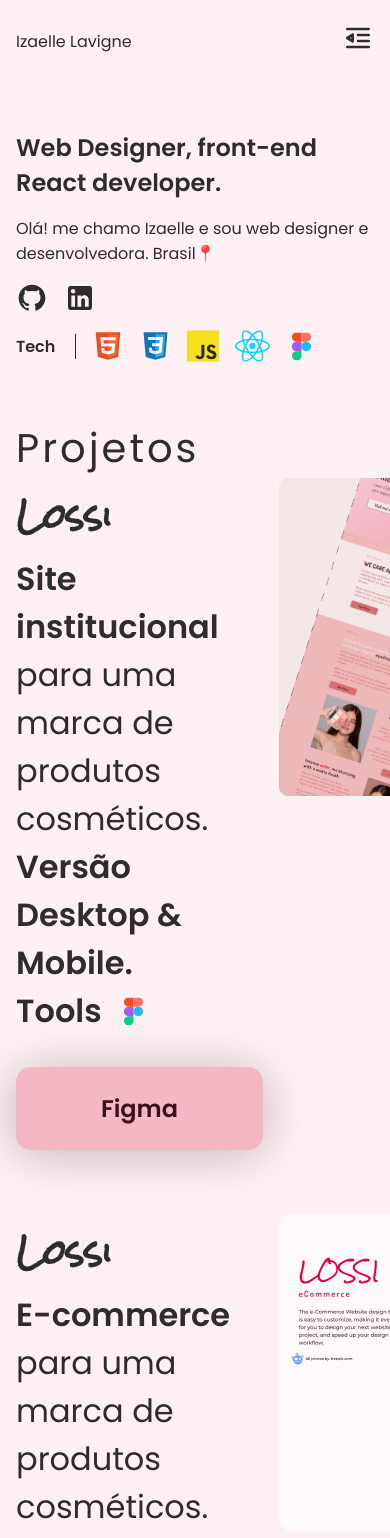
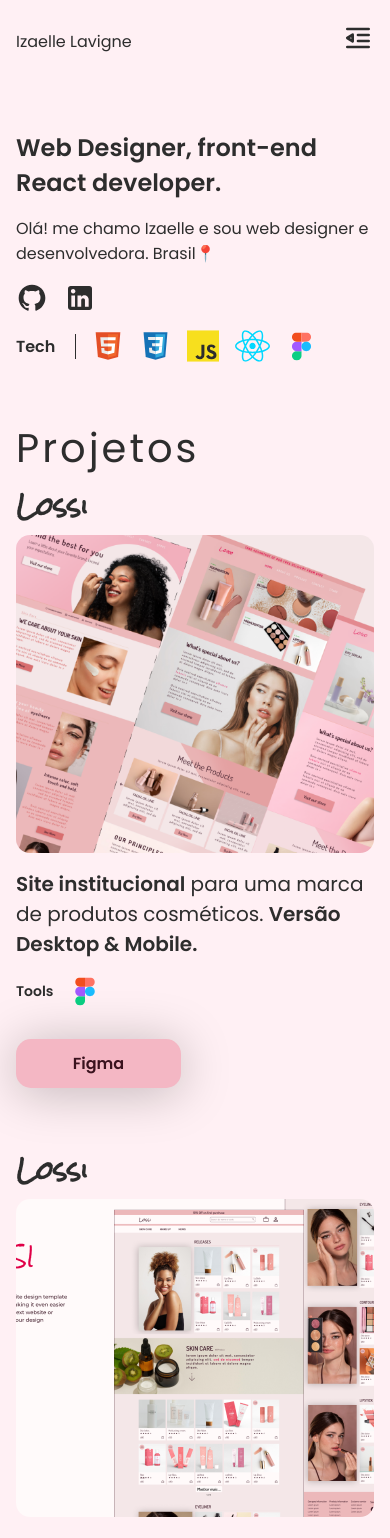
Before and after one commit to LeoCesar0/ellelavigne-portfolio, a React (Vite) app: page / in a window 390 px wide. Shown: the top 1538 px of the page. Built offline with nearby package versions, Linux system fonts and the light colour scheme.

Commit message:
feat: footer mobile

```diff
--- a/src/components/CardProject/index.jsx
+++ b/src/components/CardProject/index.jsx
@@ -8,16 +8,17 @@
   buttonColor = "#F4B7C4",
   figmalink,
   githubLink,
-  cardImg
+  cardImg,
 }) => {
   const buttonStyle = { backgroundColor: buttonColor, color: buttonTextColor }
   return (
     <>
       <div className={styles.card}>
+        <h3 className={styles.titleCard}>{title}</h3>
+        <div className={styles.cardContainer}>
+          <div className={styles.content}>
             <div className={styles.textCard}>
-          <h3 className={styles.titleCard}>{title}</h3>
               <p className={styles.description}>{description}</p>
-
               <div className={styles.tools}>
                 <h3 className={styles.toolsTitle}>Tools</h3>
                 {tools.map((tool) => {
@@ -57,8 +58,9 @@
                 )}
               </div>
             </div>
-
+          </div>
           <img className={styles.cardImg} src={cardImg} alt="" />
+        </div>
       </div>
     </>
   )
--- a/src/components/CardProject/styles.module.scss
+++ b/src/components/CardProject/styles.module.scss
@@ -1,10 +1,12 @@
 @import "../../styles/global.scss";
 
 .card {
+}
+
+.cardContainer {
   display: flex;
   gap: 1rem;
 }
-
 
 .titleCard {
   font-family: "Rock Salt", cursive;
@@ -18,6 +20,7 @@
   display: flex;
   align-items: center;
   gap: 1rem;
+  margin-top: 1rem;
 }
 .toolsTitle {
   font-size: 2rem;
@@ -29,13 +32,13 @@
   display: flex;
   gap: 2rem;
   align-items: center;
-
+  margin-top: 2rem;
+  flex-wrap: wrap;
 }
 .bntCard {
   padding: 1.5rem 2rem;
   border-radius: 15px;
   box-shadow: 0 4px 50px 0 rgb(0, 0, 0, 25%);
-  margin-top: 2rem;
   display: block;
   width: pxsToRem(247);
   font-weight: 600;
@@ -46,4 +49,39 @@
 .cardImg {
   object-fit: cover;
   height: 318px;
+  border-radius: 14px;
 }
+
+@include onMdDown() {
+  .cardContainer {
+    flex-direction: column-reverse;
+  }
+
+  .bntCard {
+    width: pxsToRem(165);
+    padding: 12px;
+    font-size: pxsToRem(16);
+  }
+
+  .titleCard {
+    font-size: pxsToRem(24);
+  }
+
+  .description {
+    font-size: pxsToRem(20);
+  }
+
+  .toolsTitle {
+    font-size: pxsToRem(14);
+  }
+
+  .buttons {
+    gap: 10px;
+  }
+}
+
+@media screen and (max-width: 370px) {
+  .bntCard {
+    width: 100%;
+  }
+}
--- a/src/components/Footer/styles.module.scss
+++ b/src/components/Footer/styles.module.scss
@@ -1,3 +1,5 @@
+@import "../../styles/global.scss";
+
 .footer {
   padding: 1.25rem 0;
   background-color: var(--background-secundary-color);
@@ -13,10 +15,10 @@
 .infos {
   display: flex;
   flex-direction: column;
-  gap: 2rem ;
+  gap: 2rem;
 }
 
-.infos a{
+.infos a {
   font-size: 2rem;
 }
 
@@ -25,3 +27,22 @@
   gap: 1rem;
   margin-top: 2rem;
 }
+
+@include onMdDown() {
+  .title{
+    letter-spacing: 0px;
+  }
+  .title,
+  .infos a {
+    font-size: 1rem;
+  }
+  .infos {
+    gap: pxsToRem(12);
+  }
+  .socialmedia {
+     margin-top: 1rem;
+    img {
+      height: 32px;
+    }
+  }
+}
--- a/src/section/About/styles.module.scss
+++ b/src/section/About/styles.module.scss
@@ -1,5 +1,6 @@
+@import "../../styles/global.scss";
+
 .title {
-
   font-weight: 400;
   letter-spacing: 3px;
   margin-bottom: 2rem;
@@ -7,16 +8,29 @@
 }
 .description {
   font-size: 1.5rem;
-  strong{
-    color: #540C33;
+  strong {
+    color: #540c33;
   }
-
 }
 .aboutme {
   display: flex;
 }
 .profile {
   height: 519px;
-   object-fit: cover;
+  object-fit: cover;
+}
 
+@include onMdDown() {
+  .title {
+    font-size: pxsToRem(24);
+    margin-bottom: pxsToRem(8);
+  }
+
+  .description {
+    font-size: 1rem;
+  }
+
+  .profile {
+    display: none;
+  }
 }
--- a/src/section/Projects/styles.module.scss
+++ b/src/section/Projects/styles.module.scss
@@ -4,7 +4,6 @@
   padding-top: 1.5rem;
 }
 .title {
-
   font-size: 2.5rem;
   letter-spacing: 3px;
   font-weight: 400;
@@ -15,3 +14,9 @@
   flex-direction: column;
   gap: pxsToRem(64);
 }
+
+@include onMdDown() {
+  .cards {
+    gap: pxsToRem(54);
+  }
+}
```
Also changed, not shown: public/wpp.svg (added). Lines whose indentation alone changed are shown as unchanged.
